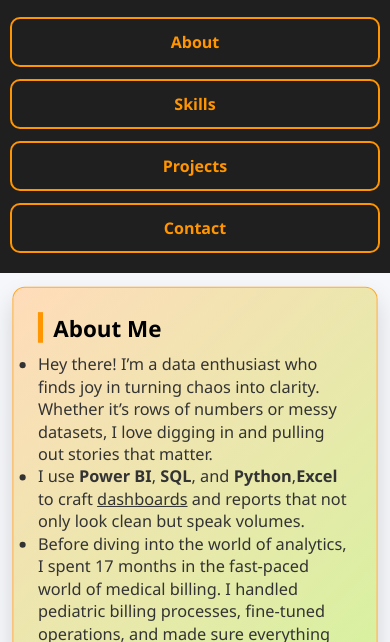
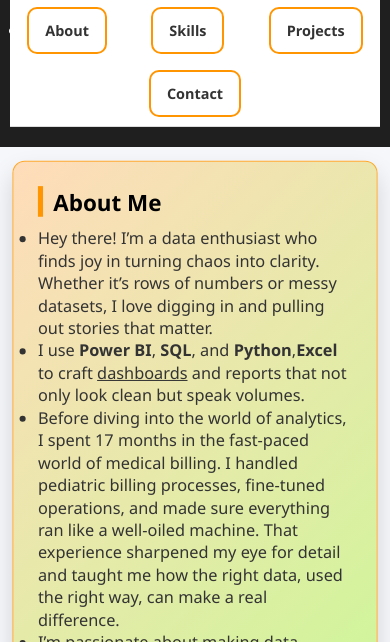
Before and after one commit to Suchandra-99/My-Portfolio-Page, a plain HTML site: page index.html in a window 390 px wide. Shown: the part 202-844 px from the top of the page. Drawn offline with nearby package versions, Linux system fonts and the light colour scheme.

Commit message:
Update index.html

```diff
--- a/index.html
+++ b/index.html
@@ -327,6 +327,53 @@
   color: #fff;
 }
 
+ /* Sticky top nav */
+    .nav-bar {
+      position: sticky;
+      top: 0;
+      width: 100%;
+      background: #ffffff;
+      display: flex;
+      justify-content: space-around;
+      align-items: center;
+      border-bottom: 1px solid #ddd;
+      padding: 0.8rem 0;
+      z-index: 999;
+    }
+
+    .nav-bar a {
+      text-decoration: none;
+      color: #333;
+      font-weight: bold;
+      font-size: 1rem;
+      transition: color 0.3s;
+    }
+
+    .nav-bar a:hover {
+      color: #0077cc;
+    }
+
+    section {
+      padding: 100px 20px;
+      border-bottom: 1px solid #ccc;
+    }
+
+    html {
+      scroll-behavior: smooth;
+    }
+
+    /* Optional mobile tweaks */
+    @media (max-width: 768px) {
+      .nav-bar {
+        flex-wrap: wrap;
+        gap: 1rem;
+        padding: 0.6rem 0.2rem;
+      }
+
+      .nav-bar a {
+        font-size: 0.9rem;
+      }
+    }
   </style>
 </head>
 <body>
@@ -337,7 +384,7 @@
       </div>
       <h1><b>Suchandra Shirke</b></h1>
       <p class="typing"></p>
-      <ul class="nav-links">
+      <ul class="nav-bar">
         <li><a href="#about" class="nav-btn">About</a></li>
         <li><a href="#skills" class="nav-btn">Skills</a></li>
         <li><a href="#projects" class="nav-btn">Projects</a></li>
```
